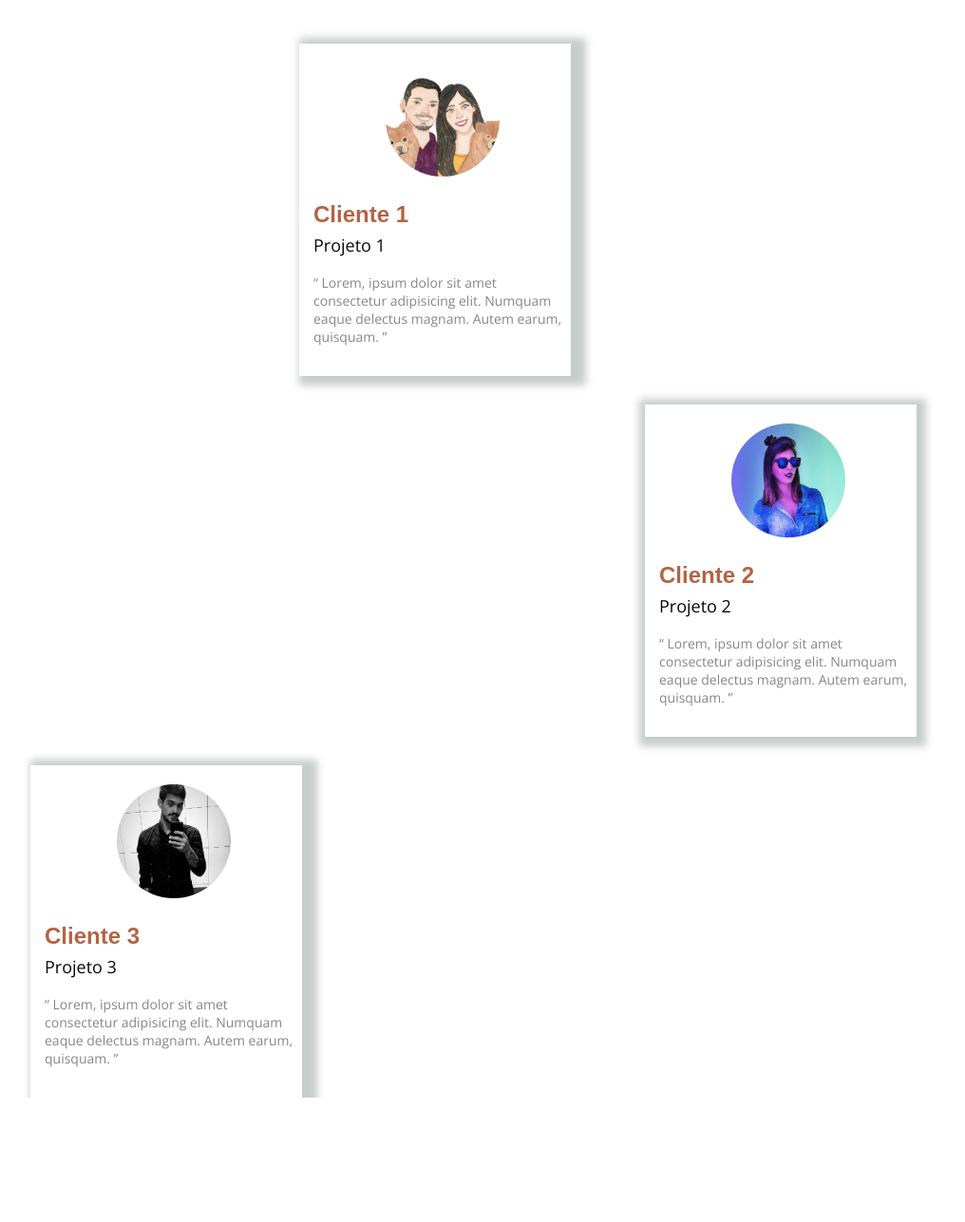
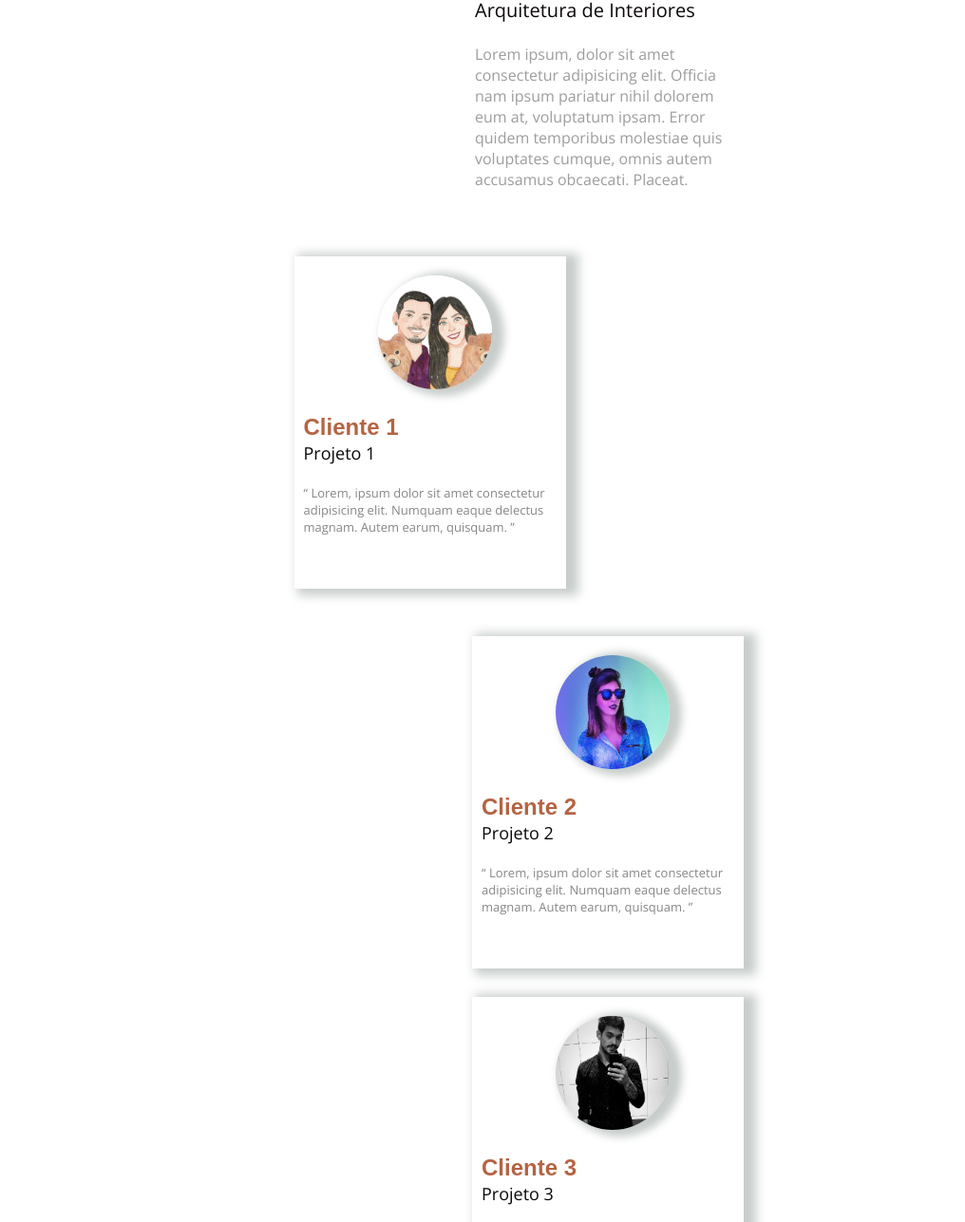
Before and after one commit to HigorCustodio/Landing_page_raysa_arquitetura, a plain HTML site: page index.html in a window 1280 px wide. Shown: the part 740-2027 px from the top of the page at 95% size, without its empty margins (0-1016 px from the left). Before the commit the page ends 1896 px from the top, so only its background shows below. Drawn offline with nearby package versions, Linux system fonts and the light colour scheme; a web font is replaced by a local one.

Commit message:
primeiras configurações para responsividade em 320x885

```diff
--- a/index.html
+++ b/index.html
@@ -66,13 +66,14 @@
                         Arquitetura de Interiores
                     </p>
 
-                    <p>
+                    <p class="descricao-raysa">
                         Lorem ipsum, dolor sit amet consectetur adipisicing elit.
                         Officia nam ipsum pariatur nihil dolorem eum at, voluptatum ipsam.
                         Error quidem temporibus molestiae quis voluptates cumque, omnis autem accusamus obcaecati. Placeat.
                     </p>
                 </div>
             </section>
+        </main>
         <section class="clientes-1-box">
 
                 <div class="wrapper-1">
@@ -88,7 +89,7 @@
                             <p class="subtitulo-cliente">
                                 Projeto 1
                             </p>
-                            <q>
+                            <q class="comentario-cliente">
                                 Lorem, ipsum dolor sit amet consectetur adipisicing elit.
                                 Numquam eaque delectus magnam. Autem earum, quisquam.
                             </q>
@@ -112,11 +113,10 @@
                             <p class="subtitulo-cliente">
                                 Projeto 2
                             </p>
-                            <q>
+                            <q class="comentario-cliente">
                                 Lorem, ipsum dolor sit amet consectetur adipisicing elit.
                                 Numquam eaque delectus magnam. Autem earum, quisquam.
                             </q>
-                        </div>
                         </div>
                 </div>
         </section>
@@ -135,7 +135,7 @@
                             <p class="subtitulo-cliente">
                                 Projeto 3
                             </p>
-                            <q>
+                            <q class="comentario-cliente">
                                 Lorem, ipsum dolor sit amet consectetur adipisicing elit.
                                 Numquam eaque delectus magnam. Autem earum, quisquam.
                             </q>
--- a/style.css
+++ b/style.css
@@ -33,7 +33,7 @@ header{
     flex-direction: column;
     align-items: center;
     gap: 2.5rem;
-
+    padding: 0 5px 0 5px;
 }
 header img{
 
@@ -44,29 +44,33 @@ header img{
 
 }
 header nav{
-    max-width: 39.5rem;
+    max-width: 37.5rem;
 
     display: flex;
-
+    flex-direction: row;
     justify-content: center;
 
 
 
-    font-size: 1.6rem;
+
+    font-size: 1.5rem;
     line-height: 3.2rem;
+    letter-spacing: -1px;
 
     margin-bottom: 2.5rem;
 
 }
+
 header a + a{
 
-    border-left: 1px solid #603524 ;
-    padding: 2.0rem;
+    border-left: 0.25px solid #603524 ;
+    padding: 0.9rem;
 
 }
 .home{
-    padding: 2.0rem;
+    margin-right: 0.8rem;
 }
+
 header a{
 
     display: flex;
@@ -85,16 +89,20 @@ header a:hover{
     font-weight: bold;
 }
 main{
-    max-width: 65.0rem; ;
+    max-width: 37.5rem; ;
 
     margin:  2.5rem auto;
+    padding: 1rem;
 }
 section{
     position: relative;
 
     display: flex;
+    flex-direction: column;
     justify-content: space-between;
-    align-items: flex-end;
+    align-items: center;
+
+    margin-bottom: 3rem;
 
 
 }
@@ -102,18 +110,21 @@ section{
 
     position: absolute;
     z-index: 0;
+    width: 21rem;
+    height: 30rem;
 
-    width: 25rem;
-    height: 35rem;
+    background-color: rgba(115,129,123,0.40);
 
-    background-color:rgba(115,129,123,0.40);
+    border-radius: 10rem 80rem 60rem 25rem;
 
+    margin-left: 5.18rem;
 
-    border-radius: 10rem 80.0rem 60rem 25rem;
 }
 section > img{
     width: 20.0rem;
     border-radius: 155px 25px 155px 9px;
+
+    margin-bottom: 2rem;
 }
 
 .texto-principal{
@@ -122,7 +133,6 @@ section > img{
 
     display: flex;
     flex-direction: column;
-
 
 }
 section h1{
@@ -140,30 +150,30 @@ section h1{
 
     color: #0c0908;
 
-    font-size: 2.2rem;
-    font-weight:400;
-    line-height:2.4rem ;
+    font-size: 2rem;
+    font-weight: 400;
+    line-height: 1.4rem;
 
-
-    margin-bottom: 1.8rem;
-}
-section p{
-    font-size: 1.4rem;;
-    text-align: left;
-    color: #888787;
+    margin-bottom: 2.8rem;
 }
 
-.clientes-1-box{
-    max-width: 69.0rem;
-    margin:10.0rem 0 0;
+.descricao-raysa {
+    max-width: 32rem;
+
+    font-size: 1.6rem;
+    text-align: left;
+
+    color: #9e9d9d;
 }
-.wrapper-1{
-    position: relative;
-    left: 0;
-    top:0
+.clientes-1-box {
+    max-width: 30.5rem;
+    margin:3rem 0.5rem 5rem 0.5rem;
+}
+.clientes-2-box, .clientes-3-box{
+    margin-top: 3rem 0.5rem;
 
 }
-section .cliente-1{
+section .cliente-1, .cliente-2, .cliente-3{
     display: flex;
     flex-direction: column;
     align-items: center;
@@ -171,48 +181,9 @@ section .cliente-1{
 
     width: 28.6rem;
     height: 35rem;
-    padding: 1rem 0 0 1.5rem ;
-    box-shadow:8px 2px 8px 8px rgba(115,129,123,0.40);
-}
-.clientes-2-box{
-    max-width: 69.0rem;
-    margin:3.0rem 0 2rem 0;
-}
-.wrapper-2{
-    position: relative;
-}
-section .cliente-2{
-    display: flex;
-    flex-direction: column;
-    align-items: center;
-    gap:1rem;
+    padding: 1rem 0 0 1rem ;
 
-    width: 28.6rem;
-    height: 35rem;
-    padding: 1rem 0 0 1.5rem ;
-    box-shadow:2px 2px 8px 8px rgba(115,129,123,0.40);
-}
-.clientes-3-box{
-    max-width: 69.0rem;
-    margin:3.0rem 0 0 3.2rem ;
-
-}
-.wrapper-3{
-    position: relative;
-    left:0;
-    top:0;
-
-}
-section .cliente-3{
-    display: flex;
-    flex-direction: column;
-    align-items: center;
-    gap:1rem;
-
-    width: 28.6rem;
-    height: 35rem;
-    padding: 1rem 0 0 1.5rem ;
-    box-shadow:8px 2px 8px 8px rgba(115,129,123,0.40);
+    box-shadow: 8px 2px 10px 5px rgba(115,129,123,0.40);
 }
 .cliente-img{
 
@@ -220,8 +191,9 @@ section .cliente-3{
     height: auto;
 
     margin: 1rem;
+
     border-radius: 90%;
-
+    box-shadow: 8px 2px 8px 5px rgba(115,129,123,0.40);
 }
 
 section h2{
@@ -235,25 +207,25 @@ section h2{
 
 }
 section .subtitulo-cliente {
+
+    max-width: 12rem;
     color: #0c0908;
 
     font-size: 1.8rem;
     font-weight:400;
+    line-height: 1.5rem;
 
 
-    margin-bottom: 1.8rem;
+    margin-bottom: 2.5rem;
 
 }
-/*
-section .cliente + .cliente{
+.comentario-cliente {
+    max-width: 29rem;
 
-    border-left: 1px solid #bcc5b6;
-    padding: 1.2rem;
+    font-size: 1.3rem;
+    text-align: left;
+
+    color: #888787;
+
+    margin-right: 1px;
 }
-*/
-section q {
-
-    font-size: 1.4rem;;
-    text-align: left;
-    color: #888787;
-}
```
Lines whose indentation alone changed are shown as unchanged.
